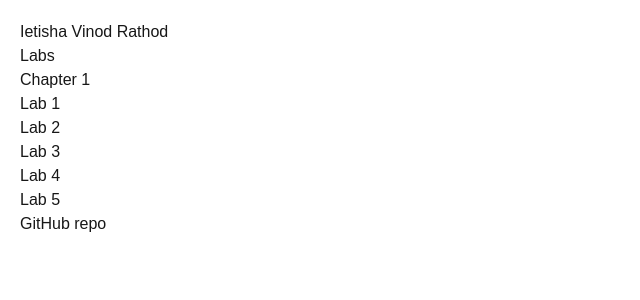
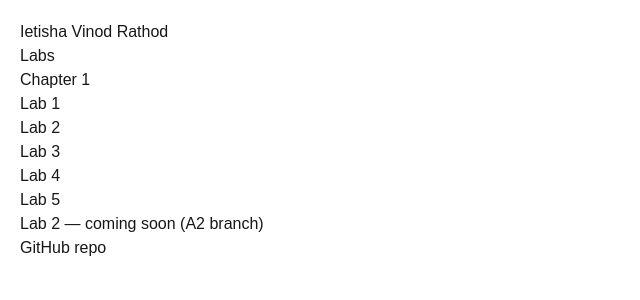
Before and after one commit to ietishaa/webdev-client, a Next.js app: page /labs in a window 1280 px wide. Shown: the top 300 px of the page, without its empty margins (0-640 px from the left). Built offline with nearby package versions, Linux system fonts and the light colour scheme.

Commit message:
start a2 branch

```diff
--- a/app/labs/page.tsx
+++ b/app/labs/page.tsx
@@ -12,6 +12,7 @@ export default function Labs() {
         <li><Link href="/labs/lab3">Lab 3</Link></li>
         <li id="wd-lab4-link"><Link href="/labs/lab4">Lab 4</Link></li>
         <li><Link href="/labs/lab5">Lab 5</Link></li>
+        <li>Lab 2 — coming soon (A2 branch)</li>
         <li><a id="wd-github" href="https://github.com/ietishaa/webdev-client" target="_blank" rel="noreferrer">GitHub repo</a></li>
       </ul>
     </div>
```
